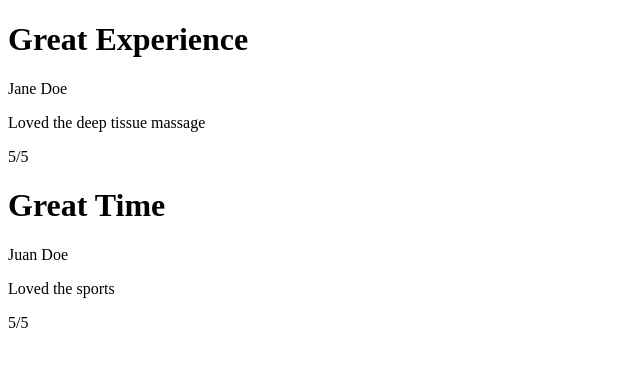
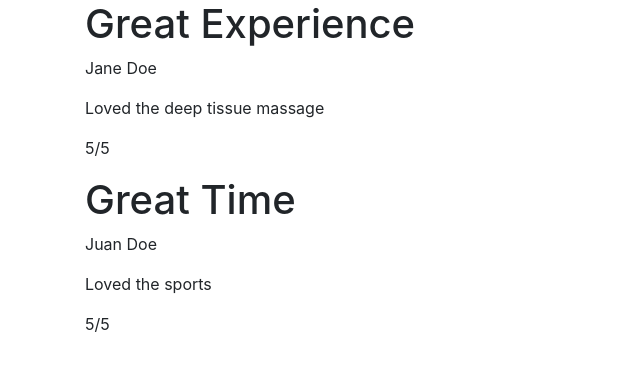
Before and after one commit to jevonwill/web-development, a Django app: page / in a window 1280 px wide. Shown: the top 371 px of the page, without its empty margins (0-640 px from the left). Run offline with Django 3.2, Linux system fonts and the light colour scheme; some libraries are stand-ins or nearby versions.

Commit message:
Added bootstrap to base template

```diff
--- a/webapp/blog/templates/blog/base.html
+++ b/webapp/blog/templates/blog/base.html
@@ -7,8 +7,11 @@
         <meta charset="utf-8">
         <meta http-equiv="X-UA-Compatible" content="IE=edge">
         <meta name="description" content="">
-        <meta name="viewport" content="width=device-width, initial-scale=1">
-        <link rel="stylesheet" href="">
+        <meta name="viewport" content="width=device-width, initial-scale=1, shrink-to-fit=no">
+
+        <!-- Bootstrap CSS -->
+        <link rel="stylesheet" href="https://stackpath.bootstrapcdn.com/bootstrap/4.5.0/css/bootstrap.min.css" integrity="sha384-9aIt2nRpC12Uk9gS9baDl411NQApFmC26EwAOH8WgZl5MYYxFfc+NcPb1dKGj7Sk" crossorigin="anonymous">
+
         {% if title %}
             <title>Spa - {{ title }}</title>
         {% else %}
@@ -20,8 +23,15 @@
         <!--[if lt IE 7]>
             <p class="browsehappy">You are using an <strong>outdated</strong> browser. Please <a href="#">upgrade your browser</a> to improve your experience.</p>
         <![endif]-->
+        <div class="container">
+            {%block content %}{% endblock %}
+        </div>
 
-        {%block content %}{% endblock %}
-        <script src="" async defer></script>
+
+        <!-- Optional JavaScript -->
+        <!-- jQuery first, then Popper.js, then Bootstrap JS -->
+        <script src="https://code.jquery.com/jquery-3.5.1.slim.min.js" integrity="sha384-DfXdz2htPH0lsSSs5nCTpuj/zy4C+OGpamoFVy38MVBnE+IbbVYUew+OrCXaRkfj" crossorigin="anonymous"></script>
+        <script src="https://cdn.jsdelivr.net/npm/popper.js@1.16.0/dist/umd/popper.min.js" integrity="sha384-Q6E9RHvbIyZFJoft+2mJbHaEWldlvI9IOYy5n3zV9zzTtmI3UksdQRVvoxMfooAo" crossorigin="anonymous"></script>
+        <script src="https://stackpath.bootstrapcdn.com/bootstrap/4.5.0/js/bootstrap.min.js" integrity="sha384-OgVRvuATP1z7JjHLkuOU7Xw704+h835Lr+6QL9UvYjZE3Ipu6Tp75j7Bh/kR0JKI" crossorigin="anonymous"></script>
     </body>
 </html>
```
